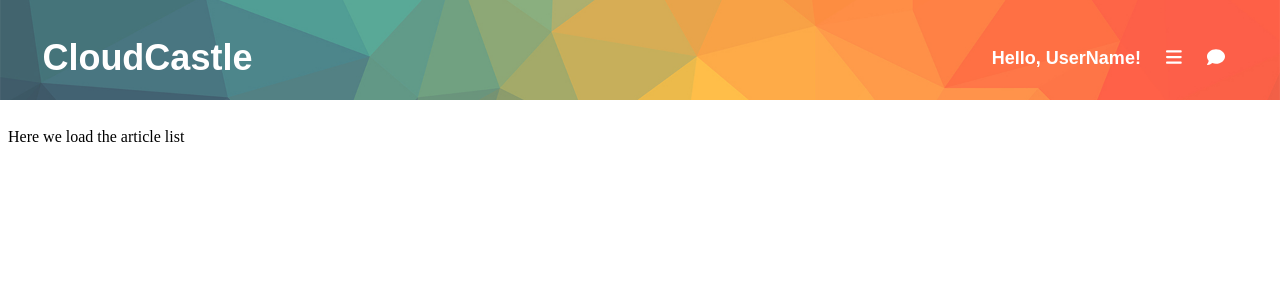
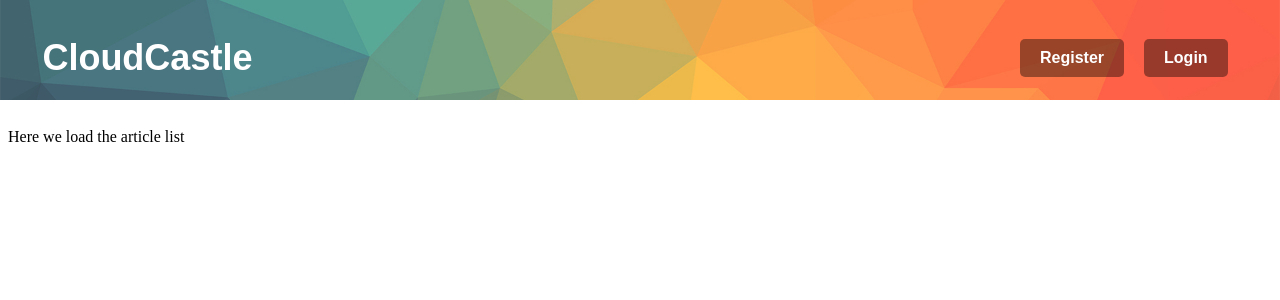
Before and after one commit to Xize-Wu/storyapp, a Next.js app: page / in a window 1280 px wide. Shown: the top 300 px of the page. Built offline with nearby package versions, Linux system fonts and the light colour scheme.

Commit message:
improve header button css

```diff
--- a/components/RightSideBar/AuthContext..js
+++ b/components/Header/AuthContext..js
@@ -14,6 +14,7 @@ export const AuthContextProvider = ({ children }) => {
   const [isLoggedIn, setIsLoggedIn] = useState(false);
 
   const login = () => {
+
     setIsLoggedIn(true);
   };
 
--- a/components/Header/Header.js
+++ b/components/Header/Header.js
@@ -1,26 +1,42 @@
 import React from 'react';
 import styles from './Header.module.css';
 import Link from 'next/link';
-import { useAuth } from '../RightSideBar/AuthContext.';
+import { useAuth } from './AuthContext.';
 import { FontAwesomeIcon } from '@fortawesome/react-fontawesome';
 import { faBars, faComment } from '@fortawesome/free-solid-svg-icons';
 
-const Header = () => {
+const Header = ({ pageProps }) => {
   const { isLoggedIn, login, logout } = useAuth();
   // setTimeout(()=>{login()}, 5000)
   console.log(isLoggedIn)
   return (
     <header className={styles.header}>
      <div className={styles.left}> <h1 >CloudCastle</h1> </div>
-      {/* <div > <Link href='/register'>Register</Link>
-      </div>
-      <div> <Link href='/login'>Login</Link>
-      </div> */}
+
+
+      {isLoggedIn ?(
       <div className={styles.rightSide}>
         <div className={styles.button}> Hello, UserName! </div>
         <div className={styles.button}><FontAwesomeIcon icon={faBars} /></div>
         <div className={styles.button}><FontAwesomeIcon icon={faComment} /></div>
-      </div>
+      </div>):(
+      <div className={styles.rightSide}>
+        <Link href='/register'>
+      <button className={styles.button}>
+
+        <div className={styles.text}>Register</div>
+
+      </button>
+      </Link>
+      <Link href='/login'>
+      <button className={styles.button}>
+
+        <div className={styles.text}>Login</div>
+
+      </button>
+      </Link>
+      </div>)
+      }
     </header>
   );
 };
--- a/components/Header/Header.module.css
+++ b/components/Header/Header.module.css
@@ -40,10 +40,23 @@ padding:0.8em;
   display: flex;
   justify-content: center;
   align-items: center;
-  /* flex-wrap: wrap; */
-  /* flex-direction: column; */
 }
 
-.button{
-  padding: 0.7em;
+.button {
+  display: inline-block;
+  padding: 10px 20px;
+  margin: 10px;
+  font-size: 16px;
+  font-weight: bold;
+  text-decoration: none;
+  background-color: rgba(0, 0, 0, 0.4);
+  color: white;
+  border: black;
+  border-radius: 5px;
+  cursor: pointer;
+  transition: background-color 0.3s ease;
 }
+
+.button:hover {
+  background-color: rgba(0, 0, 0, 0.7);
+}
--- a/pages/index.js
+++ b/pages/index.js
@@ -1,7 +1,7 @@
 import Head from 'next/head'
 import Header from '../components/Header/Header';
 import { Inter } from 'next/font/google'
-import { AuthContextProvider } from '../components/RightSideBar/AuthContext.';
+import { AuthContextProvider } from '../components/Header/AuthContext.';
 // import styles from '@/styles/Home.module.css'
 
 const inter = Inter({ subsets: ['latin'] })
--- a/pages/register.js
+++ b/pages/register.js
@@ -2,6 +2,8 @@ import React, { useState } from "react";
 import Header from '../components/Header/Header';
 import Head from 'next/head';
 import axios from "axios";
+import { AuthContextProvider } from "../components/Header/AuthContext.";
+
 export default function Register() {
 
     const [registration, setRegistration] = useState({
```
